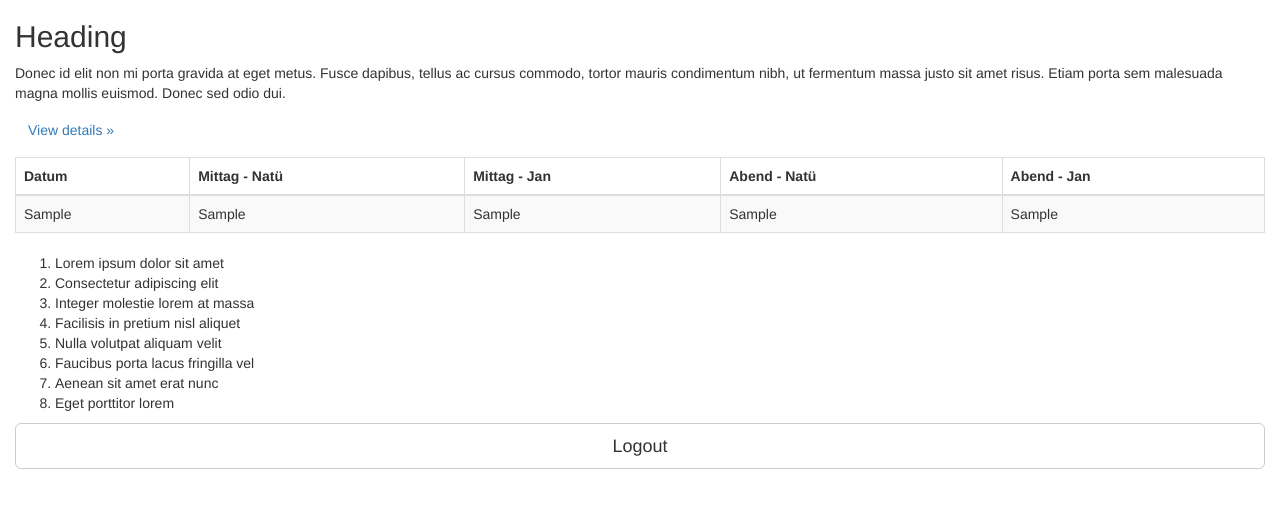
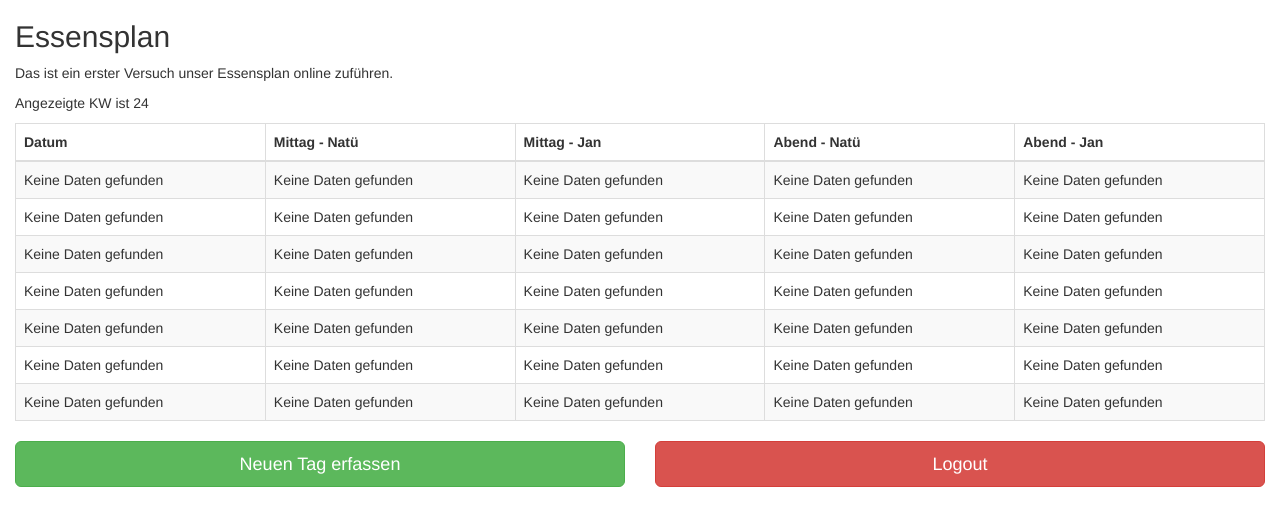
Before and after one commit to abuhamsa/mealplanner, a PHP site: page / in a window 1280 px wide. Shown: the top 526 px of the page. Run offline with PHP 8.4, Linux system fonts and the light colour scheme; the visitor is signed in with stand-in values (Sample User, id 1); tables that the repository leaves empty or names only in its code hold one stand-in row (values such as "Sample post").

Commit message:
kw function, show and add (without ajax)
Signed-off-by: Jan Reber <jan.reber@postfinance.ch>

```diff
--- a/index.php
+++ b/index.php
@@ -21,95 +21,30 @@
 	<div class="row">
 		<div class="col-md-12">
 			<h2>
-				Heading
+				Essensplan
 			</h2>
-			<p>
-				Donec id elit non mi porta gravida at eget metus. Fusce dapibus, tellus ac cursus commodo, tortor mauris condimentum nibh, ut fermentum massa justo sit amet risus. Etiam porta sem malesuada magna mollis euismod. Donec sed odio dui.
-			</p>
-			<p>
-				<a class="btn" href="#">View details »</a>
-			</p>
+			<p>Das ist ein erster Versuch unser Essensplan online zuführen.</p>
+			<?php include 'showday.php';?>
 
-			<table class="table table-striped table-bordered table-hover">
-				<thead>
-					<tr>
-						<th>Datum</th>
-						<th>Mittag - Natü</th>
-						<th>Mittag - Jan</th>
-						<th>Abend - Natü</th>
-						<th>Abend - Jan</th>
-					</tr>
-				</thead>
-				<tbody>
-					<?php
-$link = mysqli_connect("localhost","root","peniskopf2")  or die("failed to connect to server !!");
-mysqli_select_db($link,"mealplanner");
 
-$sql = "SELECT * FROM `dayplan_simple`";
-$result = mysqli_query($link,$sql) or die(mysqli_error($link));
-if ($result->num_rows > 0) {
-    // output data of each row
-    while($row = $result->fetch_assoc()) {
-        echo "<tr>
-                <td>".$row["datum"]."</td>
-                <td>".$row["mittag_nat"]."</td>
-                <td>".$row["mittag_jan"]."</td>
-                <td>".$row["abend_nat"]."</td>
-                <td>".$row["abend_jan"]."</td>
-                </tr>";
-    }
-} else {
-    echo "0 results";
-}
-?>
-				</tbody>
-			</table>
 		</div>
 	</div>
 
 
+	</div>
+	<div class="col-md-6 createnewday">
 
+      <form class="createnewday" name="createnewdayform" method="post" action="createday.php">
 
+        <button name="Create" id="create" class="btn btn-lg btn-success btn-block" type="create">Neuen Tag erfassen</button>
+      </form>
+</div>
+	<div class="col-md-6 form-signin">
 
-	<div class="row">
-		<div class="col-md-12">
+      <form class="form-signin" name="logoutform" method="post" action="login/logout.php">
 
-
-			<ol>
-				<li>
-					Lorem ipsum dolor sit amet
-				</li>
-				<li>
-					Consectetur adipiscing elit
-				</li>
-				<li>
-					Integer molestie lorem at massa
-				</li>
-				<li>
-					Facilisis in pretium nisl aliquet
-				</li>
-				<li>
-					Nulla volutpat aliquam velit
-				</li>
-				<li>
-					Faucibus porta lacus fringilla vel
-				</li>
-				<li>
-					Aenean sit amet erat nunc
-				</li>
-				<li>
-					Eget porttitor lorem
-				</li>
-			</ol>
-		</div>
-
-
-
-
-	</div>
-	<div class="form-signin">
-        <a href="login/logout.php" class="btn btn-default btn-lg btn-block">Logout</a>
-      </div>
+        <button name="Logout" id="logout" class="btn btn-lg btn-danger btn-block" type="logout">Logout</button>
+      </form>
 </div>
 
     <script src="js/jquery.min.js"></script>
--- a/login/loginheader.php
+++ b/login/loginheader.php
@@ -1,6 +1,9 @@
 <?php
 //PUT THIS HEADER ON TOP OF EACH UNIQUE PAGE
-session_start();
+if(!isset($_SESSION))
+    {
+        session_start();
+    }
 if (!isset($_SESSION['username'])) {
     header("location:login/main_login.php");
-}
+ }
--- a/newdayform.php
+++ b/newdayform.php
@@ -1,4 +1,4 @@
-<?php
+<?php require "login/loginheader.php";
 $link = mysqli_connect("localhost","root","peniskopf2")  or die("failed to connect to server !!");
 mysqli_select_db($link,"mealplanner");
 if(isset($_REQUEST['submit']))
@@ -23,4 +23,7 @@ $insqDbtb="INSERT INTO `mealplanner`.`dayplan_simple`
 mysqli_query($link,$insqDbtb) or die(mysqli_error($link));
 }
 }
+header("Location: index.php");
+exit();
+
 ?>
--- a/showday.php
+++ b/showday.php
@@ -1,9 +1,17 @@
-<?php
+<?php require "login/loginheader.php";
+$date= date("d.m.y");
+
+
+$kw=date("W",strtotime($date));
+
+
 $link = mysqli_connect("localhost","root","peniskopf2")  or die("failed to connect to server !!");
 mysqli_select_db($link,"mealplanner");
 
-$sql = "SELECT * FROM `dayplan_simple`";
+$sql = "SELECT * FROM `dayplan_simple` where WEEK (`datum`,3) = $kw order by datum asc";
 $result = mysqli_query($link,$sql) or die(mysqli_error($link));
+
+echo "<p>Angezeigte KW ist ".$kw."</p>";
 ?>
 <table class="table table-striped table-bordered table-hover">
 <thead>
@@ -21,15 +29,26 @@ if ($result->num_rows > 0) {
     // output data of each row
     while($row = $result->fetch_assoc()) {
         echo "<tr>
-                <td>".$row["datum"]."</td>
+                <td>".date("D, d.m.y",strtotime($row["datum"]))."</td>
                 <td>".$row["mittag_nat"]."</td>
                 <td>".$row["mittag_jan"]."</td>
                 <td>".$row["abend_nat"]."</td>
                 <td>".$row["abend_jan"]."</td>
-                </tr></tbody>";
+                </tr>";
     }
 } else {
-    echo "0 results";
+    $i = 0;
+    while ($i < 7){
+        echo "  <tr>
+                <td>Keine Daten gefunden</td>
+                <td>Keine Daten gefunden</td>
+                <td>Keine Daten gefunden</td>
+                <td>Keine Daten gefunden</td>
+                <td>Keine Daten gefunden</td>
+        </tr>";
+        $i++;}
+
+
 }
 ?>
 
```
Also changed, not shown: createday.php (+8 -11 lines).
